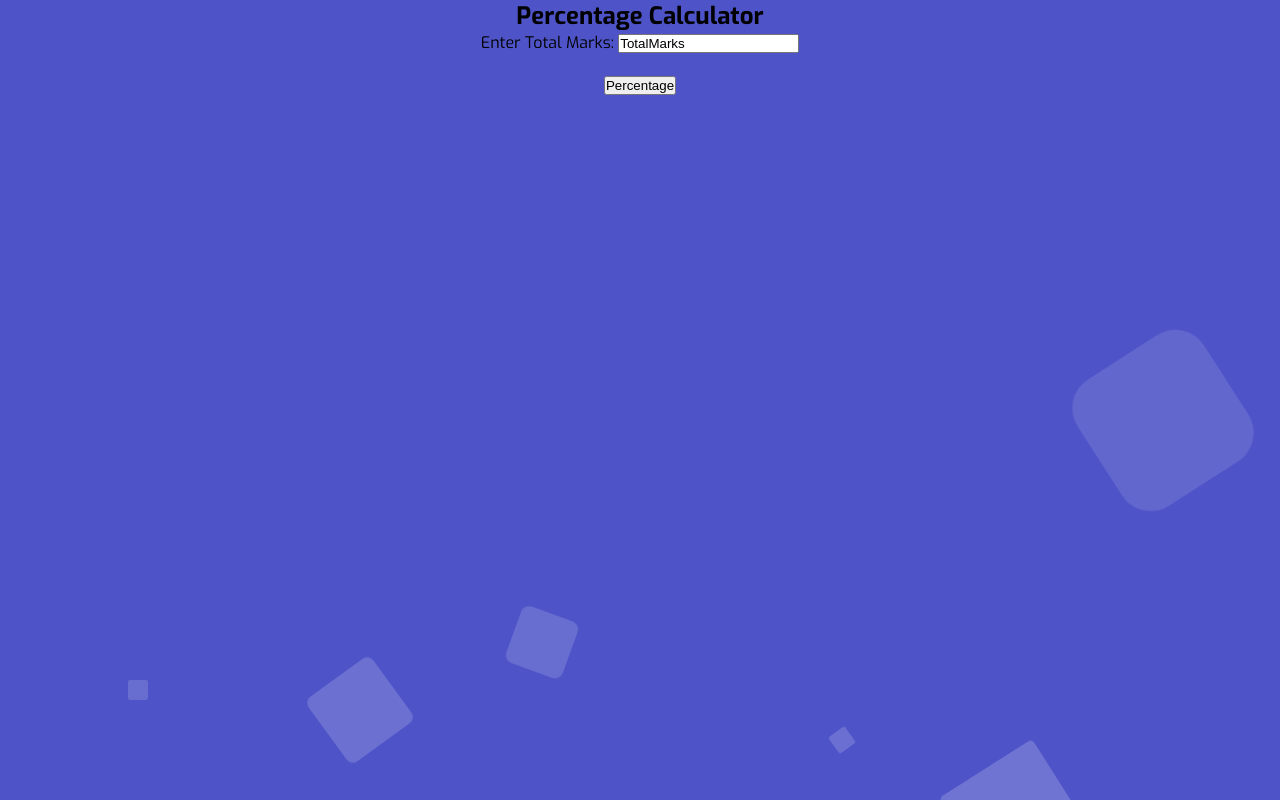
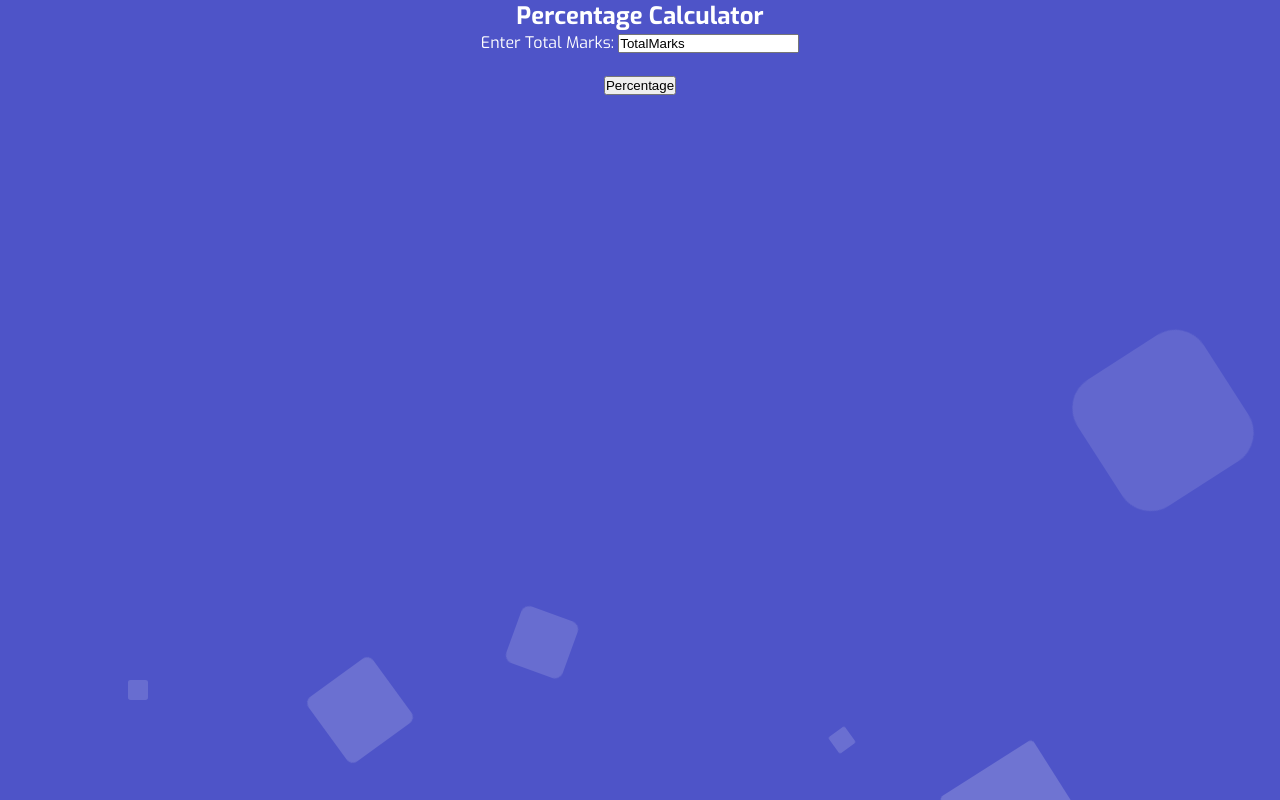
Before and after one commit to ShreySoral/percentage-calculator, a plain HTML site: page index.html in a window 1280 px wide. Drawn offline with Linux system fonts and the light colour scheme.

Commit message:
Update styles.css

```diff
--- a/styles.css
+++ b/styles.css
@@ -3,6 +3,14 @@
 *{
     margin: 0px;
     padding: 0px;
+}
+
+h2{
+    color:white;
+}
+
+span{
+    color:white;
 }
 
 body{
```
